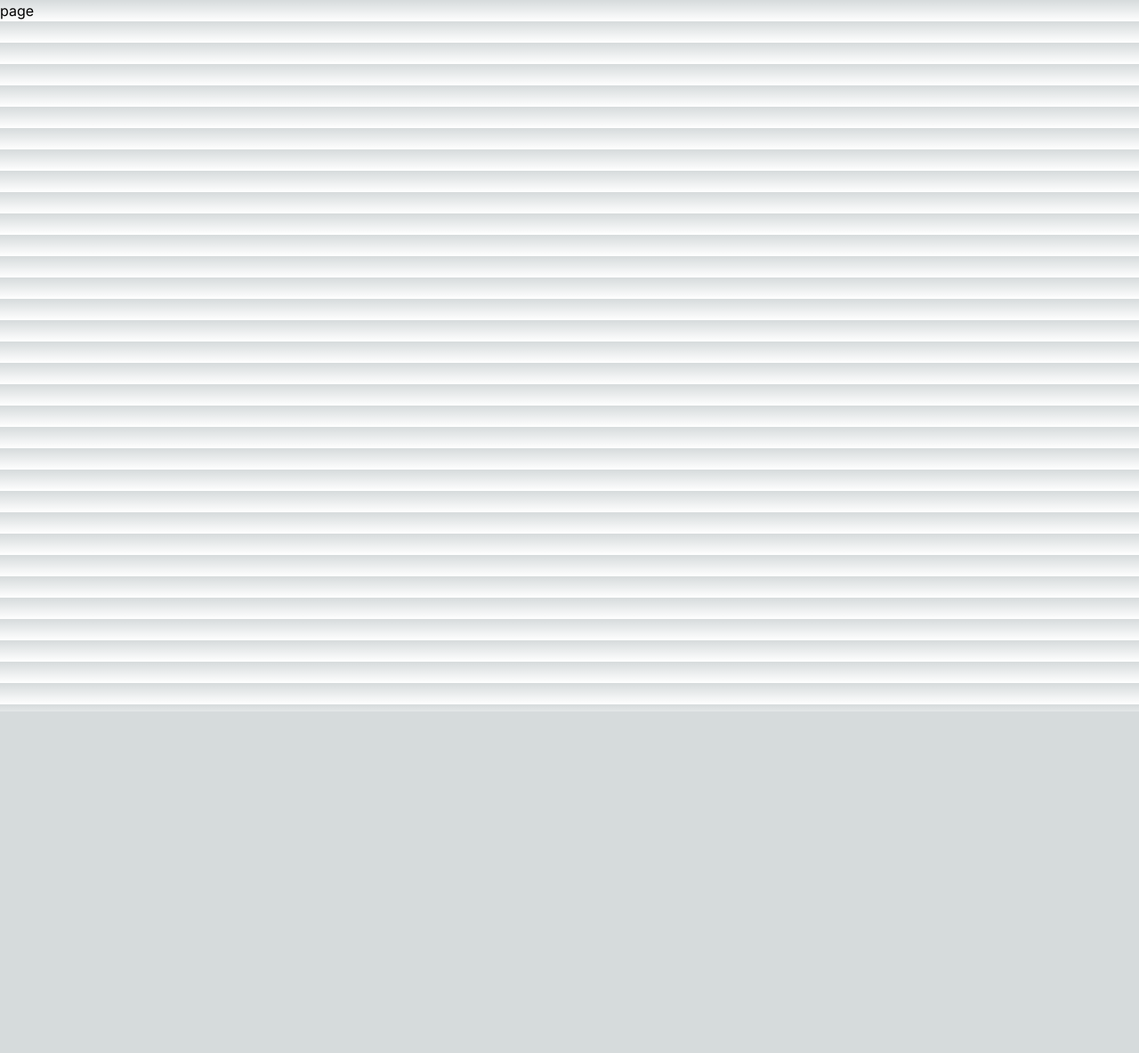
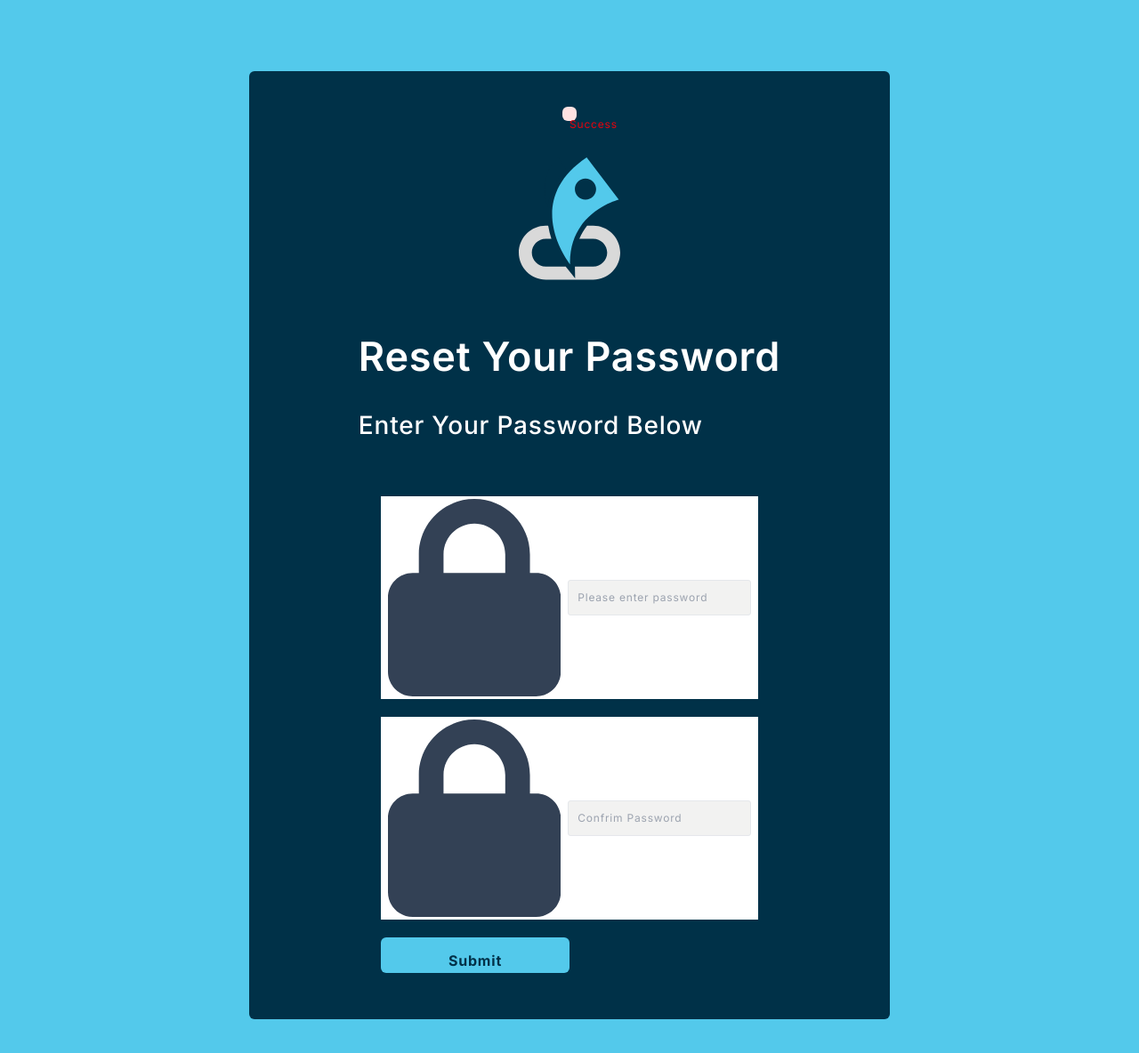
Before and after one commit to MariaNamata086/school-wallet, a Next.js app: page /authentication/wallet-number-reset in a window 1280 px wide. Shown: the top 1184 px of the page at 89% size. Before the commit the page ends 800 px from the top, so only its background shows below. Built offline with nearby package versions, Linux system fonts and the light colour scheme.

Commit message:
Initial developmet changes on the password reset page

```diff
--- a/src/app/authentication/forgot-number/page.tsx
+++ b/src/app/authentication/forgot-number/page.tsx
@@ -4,29 +4,80 @@ import Button from '@/app/components/shared/Button';
 import React, { useState } from 'react';
 import Link from 'next/link';
 import Image from 'next/image';
-import light_logo from '@assets/light_logo_short.png';
+import light_logo from '@assets/logo long.svg';
 import FormInput from '@/app/components/shared/FormInput';
+import { faCircleUser } from '@fortawesome/free-solid-svg-icons';
+import { useRouter } from 'next/router';
 
 function ForgotPassword() {
   const [userEmail, setUserEmail] = useState('');
   const [loading, setLoading] = useState(false);
-  const [errorMessage, setErrorMessage] = useState<null | string>(null);
+  const [errorMessage, setErrorMessage] = useState<null | string>('Success');
+  const [successMessage, setSuccessMessage] = useState<null | string>(null);
+  const router = useRouter();
+
+  const handleSubmit = (email: string) => {
+    try {
+      setLoading(true);
+      // make post request to backend, see if database can be checked for sumitted email.
+      // if email is valid, success message is returned, otherwise error message is returned
+      setSuccessMessage(
+        `Password reset instructions have been sent to ${email}. Please check your email.`,
+      );
+      router.push('/authentication/login');
+    } catch (error) {
+      setLoading(false);
+      setErrorMessage('No account was found with that email address');
+      setTimeout(() => setErrorMessage(null), 2000);
+    }
+  };
   return (
     <main className='bg-primary h-auto items-center justify-center p-20 tracking-wider leading-loose'>
-      <div className='h-auto w-[400px] rounded-md bg-darkblue flex flex-col items-center justify-center gap-8 p-10'>
+      <div className='h-auto w-[400px] md:w-[800px] rounded-md bg-darkblue flex flex-col items-center justify-center gap-8 p-10'>
+        {successMessage ||
+          (errorMessage && (
+            <div
+              className='p-2 h-2 w-4 rounded-md text-[12px] font-semiobold'
+              style={{
+                color: successMessage
+                  ? 'oklch(72.3% 0.219 149.579)'
+                  : 'oklch(57.7% 0.245 27.325)',
+                backgroundColor: successMessage
+                  ? 'oklch(92.5% 0.084 155.995)'
+                  : 'oklch(93.6% 0.032 17.717)',
+                borderColor: successMessage
+                  ? 'oklch(72.3% 0.219 149.579)'
+                  : 'oklch(57.7% 0.245 27.325)',
+              }}
+            >
+              {successMessage || errorMessage}
+            </div>
+          ))}
         <div className='w-[114px] h-[140px]'>
-          <Image src={light_logo} alt='Image of school wallet logo' />
+          <Image
+            src={light_logo}
+            alt='Image of school wallet logo'
+            className='object-contain'
+          />
         </div>
+        <p className='font-semibold text-white text-[20px] md:text-[40px]'>
+          Forgot Your Password?
+        </p>
       </div>
       <FormInput
         type='email'
         value={userEmail}
-        placeholder='enter your email'
+        placeholder='Enter your email to reset'
         onChange={(event) => setUserEmail(event.target.value)}
         required
-        //find icon
+        icon={faCircleUser}
       />
-      <Button loading={loading} textColor='text-primary' disabled={loading}>
+      <Button
+        loading={loading}
+        textColor='text-primary'
+        disabled={loading}
+        onClick={() => handleSubmit(userEmail)}
+      >
         Submit
       </Button>
       <div className='flex items-center gap-[2px]'>
@@ -34,7 +85,15 @@ function ForgotPassword() {
         <span className=''>Or</span>
         <div className='h-1 bg-slate-700' />
       </div>
-      <Link href='/authentication/login' className=''>
+      <div className='flex items-center gap-1'>
+        <div className='flex h-[1px] w-3 bg-[#FFFFFF]' />
+        <span className='font-light text-[25px] md:font-[30px]'>Or</span>
+        <div className='flex h-[1px] w-3 bg-[#FFFFFF]' />
+      </div>
+      <Link
+        href='/authentication/login'
+        className='h-[40px] md:h[70px] w-[40%] p-2 items-cnter rounded-md bg-primary font-semibold text-[20px] md:text-[30px]'
+      >
         Back to Login
       </Link>
     </main>
--- a/src/app/authentication/login/page.tsx
+++ b/src/app/authentication/login/page.tsx
@@ -17,10 +17,10 @@ function Login() {
   // const [successMessage, setSuccessMessage] = useState<null | string>(null);
 
   const loginValidationSchema = yup.object({
-    emailAddress: yup.string().required('Please enter your email'),
-    password: yup.string().required('Please enter your password'),
+    emailAddress: yup.string().email('Invalid Email Address').required('Email is required'),
+    password: yup.string().required('Password is required'),
   });
-  // consider adding a minimum and maximum length check for the school wallet number
+
  const router = useRouter();
 
   const formik = useFormik({
@@ -46,7 +46,7 @@ function Login() {
 
   const loginDetails = {
     emailAddress: 'Enter email address',
-    password: 'School wallet number',
+    password: 'Enter your Password',
   };
 
   const getIcon = (inputField: string) => {
@@ -94,7 +94,7 @@ function Login() {
               loading={submitting}
               className='text-darkblue font-bold text-[25px]'
               textColor='#003148'
-          disabled={submitting}
+              disabled={submitting || !formik.isValid}
               type='submit'
             >
               Login
--- a/src/app/authentication/wallet-number-reset/page.tsx
+++ b/src/app/authentication/wallet-number-reset/page.tsx
@@ -1,9 +1,136 @@
-import React from 'react'
+'use client';
 
-function page() {
+import Button from '@/app/components/shared/Button';
+import Image from 'next/image';
+import light_logo from '@assets/logo long.svg';
+import React, { useState } from 'react';
+import { useRouter } from 'next/navigation';
+import FormInput from '@/app/components/shared/FormInput';
+import { faLock } from '@fortawesome/free-solid-svg-icons';
+import { useFormik } from 'formik';
+import * as yup from 'yup';
+
+function PasswordReset() {
+  const [submitting, setSubmitting] = useState(false);
+  const [errorMessage, setErrorMessage] = useState<null | string>('Success');
+  const [successMessage, setSuccessMessage] = useState<null | string>(null);
+
+  const router = useRouter();
+  const passwordResetSchema = yup.object({
+    newPassword: yup
+      .string()
+      .required('Password is required')
+      .min(8, 'Password must be at least 8 characters long'),
+    confirmedPassword: yup
+      .string()
+      .required('Re-enter Password')
+      .oneOf([yup.ref('newPassword')], 'Passwords do not match'),
+  });
+
+  const passwordResetDetails = {
+    newPassword: 'Please enter password',
+    confirmedPassword: 'Confrim Password',
+  };
+
+  const formik = useFormik({
+    initialValues: { newPassword: '', confirmedPassword: '' },
+    validationSchema: passwordResetSchema,
+    onSubmit: () => {
+      try {
+        setSubmitting(true);
+        // make api request to backend
+        setSuccessMessage('Your password has been successfully reset.'); // or other message from backend
+      } catch (error: any) {
+        setSubmitting(false);
+        // log error object and setError message to returned error
+        setErrorMessage('Reset link is invalid or has expired.'); // or any other error message fron backend
+      } finally {
+        formik.resetForm();
+        setTimeout(() => setSubmitting(false), 2000);
+        setTimeout(() => setErrorMessage(null), 3000);
+        setTimeout(() => setSuccessMessage(null), 3000);
+        router.push('/authentication/login');
+      }
+    },
+  });
+
   return (
-    <div>page</div>
-  )
+    <main className='bg-primary flex h-auto items-center  justify-center p-20 tracking-wider leading-loose'>
+      <div className='h-auto w-[400px] md:w-[720px] rounded-md bg-darkblue flex flex-col items-center justify-center gap-8 md:gap-10 p-10 text-white'>
+        {successMessage ||
+          (errorMessage && (
+            <div
+              className='p-2 h-2 w-4 rounded-md text-[12px] font-semiobold'
+              style={{
+                color: successMessage
+                  ? 'oklch(72.3% 0.219 149.579)'
+                  : 'oklch(57.7% 0.245 27.325)',
+                backgroundColor: successMessage
+                  ? 'oklch(92.5% 0.084 155.995)'
+                  : 'oklch(93.6% 0.032 17.717)',
+                borderColor: successMessage
+                  ? 'oklch(72.3% 0.219 149.579)'
+                  : 'oklch(57.7% 0.245 27.325)',
+              }}
+            >
+              {successMessage || errorMessage}
+            </div>
+          ))}
+        <div className='flex items-center justify-center md:w-[114px] h-[140px] relative'>
+          <Image
+            src={light_logo}
+            alt='Image of school wallet logo'
+            className='object-contain'
+            fill
+          />
+        </div>
+        <div className='flex flex-col gap-1'>
+          <span className='text-[25px] md:font-[35px] font-semibold md:text-[45px]'>
+            Reset Your Password
+          </span>
+          <span className='font-medium text-[18px] md:text-[28px]'>
+            Enter Your Password Below
+          </span>
+        </div>
+        <form
+          onSubmit={formik.handleSubmit}
+          className='flex flex-col p-2 md:p-3 gap-3  w-[70%]'
+        >
+          {Object.keys(passwordResetDetails).map((item, index) => {
+            return (
+              <FormInput
+                key={index}
+                type='text'
+                name={item}
+                value={formik.values[item as keyof typeof formik.values]}
+                onChange={formik.handleChange}
+                placeholder={
+                  passwordResetDetails[
+                    item as keyof typeof passwordResetDetails
+                  ]
+                }
+                required
+                error={
+                  formik.touched[item as keyof typeof formik.values] &&
+                  Boolean(formik.errors[item as keyof typeof formik.values])
+                }
+                icon={faLock}
+              />
+            );
+          })}
+          <Button
+            loading={submitting}
+            className='text-darkblue font-bold text-[25px]'
+            textColor='#003148'
+            disabled={submitting || !formik.isValid}
+            type='submit'
+          >
+            Submit
+          </Button>
+        </form>
+      </div>
+    </main>
+  );
 }
 
-export default page
+export default PasswordReset;
```
Lines whose indentation alone changed are shown as unchanged.
